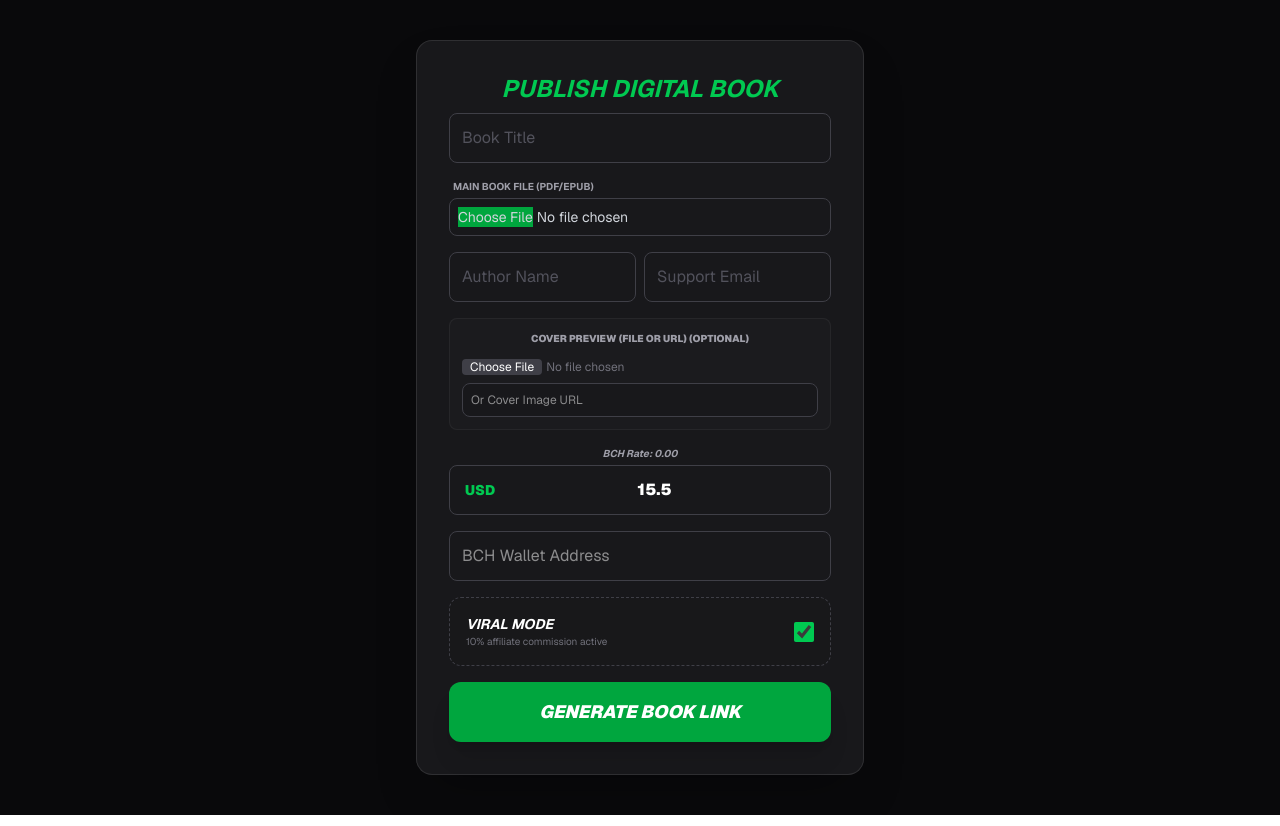
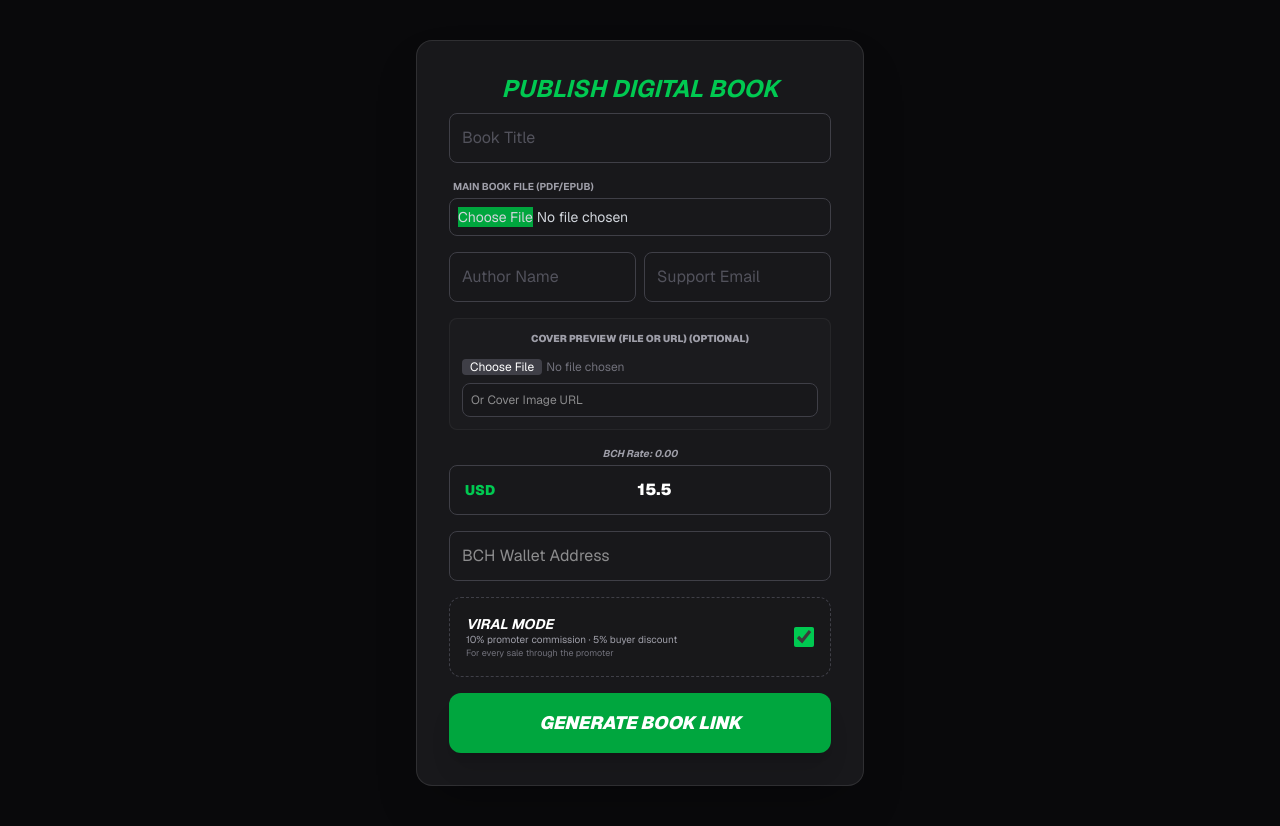
Before and after one commit to saleemm1/payonce-cash, a Next.js app: page /create/books in a window 1280 px wide. Built offline with nearby package versions, Linux system fonts and the light colour scheme; no server answers.

Commit message:
Update page.js

```diff
--- a/app/create/books/page.js
+++ b/app/create/books/page.js
@@ -110,10 +110,20 @@ export default function BookUploadPage() {
         <input required type="text" value={wallet} onChange={(e) => setWallet(e.target.value)} className="w-full p-3 bg-zinc-900 border border-zinc-700 rounded-lg text-white outline-none focus:border-green-500 transition-all" placeholder="BCH Wallet Address" />
 
         <div className="bg-zinc-900/50 p-4 rounded-xl border border-dashed border-zinc-700 flex items-center justify-between">
-          <div>
-            <h3 className="text-sm font-bold uppercase italic text-white">Viral Mode</h3>
-            <p className="text-[10px] text-zinc-500">10% affiliate commission active</p>
-          </div>
+         <div>
+  <h3 className="text-sm font-bold uppercase italic text-white">
+    Viral Mode
+  </h3>
+
+  <p className="text-[10px] text-zinc-400 leading-tight">
+    10% promoter commission · 5% buyer discount
+  </p>
+
+  <p className="text-[9px] text-zinc-500">
+    For every sale through the promoter
+  </p>
+</div>
+
           <input type="checkbox" checked={enableAffiliate} onChange={(e) => setEnableAffiliate(e.target.checked)} className="w-5 h-5 accent-green-500 cursor-pointer" />
         </div>
 
```
